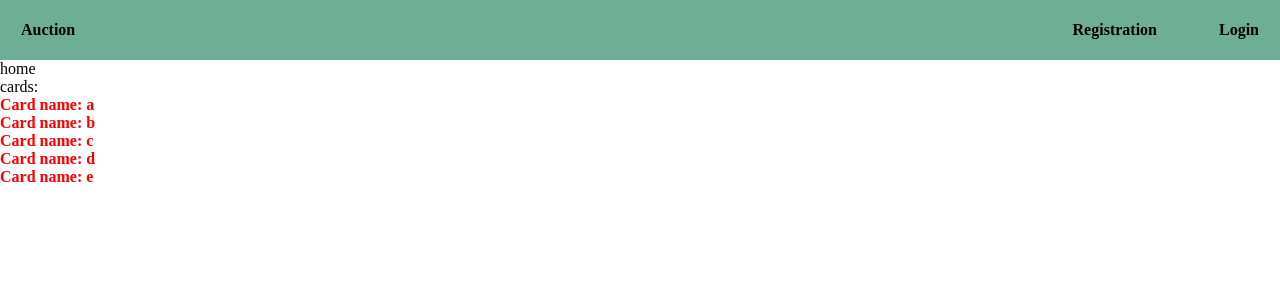
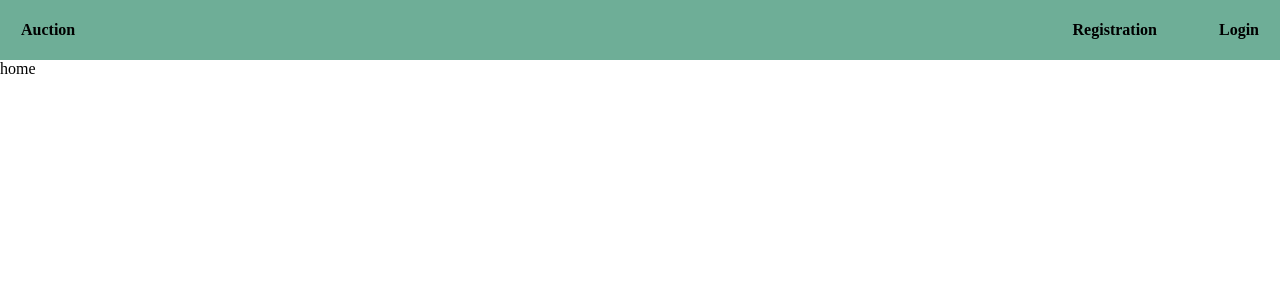
Before and after one commit to KirillKovaluk/web_app, a Vue app in the folder web/: page / in a window 1280 px wide. Shown: the top 300 px of the page. Built offline with nearby package versions, Linux system fonts and the light colour scheme; the HTML template or start-up script is replaced by a standard one.

Commit message:
routing homepage

```diff
--- a/web/src/components/LotCard.vue
+++ /dev/null
@@ -1,29 +0,0 @@
-<template>
-  <div>
-    <div>
-      <span class="test test2">Card name: {{ name }}</span>
-    </div>
-  </div>
-</template>
-
-<script>
-export default {
-  props: {
-    name: String
-  },
-  data() {
-    return {
-
-    }
-  }
-}
-</script>
-
-<style scoped>
-.test {
-  color: red;
-}
-.test2 {
-  font-weight: bold;
-}
-</style>
--- a/web/src/components/Menu.vue
+++ b/web/src/components/Menu.vue
@@ -3,18 +3,18 @@
     <div class="navbar">
 
       <div class="nav-left">
-        <div class="navbar-block">
+        <div @click="home" class="navbar-block">
           <span class="navbar-text">Auction</span>
         </div>
       </div>
 
 
       <div class="nav-right">
-        <div class="navbar-block margin-left-20">
-          <span class="navbar-text">Registration</span>
+        <div @click="registration" class="navbar-block margin-left-20">
+          <span class="navbar-text nav-item">Registration</span>
         </div>
-        <div class="navbar-block margin-left-20">
-          <span class="navbar-text">Login</span>
+        <div @click="login" class="navbar-block margin-left-20">
+          <span class="navbar-text nav-item">Login</span>
         </div>
       </div>
 
@@ -38,7 +38,14 @@ export default {
   computed: {
   },
   methods: {
-    testFoo() {
+    home() {
+      this.$router.push('/');
+    },
+    registration() {
+      this.$router.push('/registration');
+    },
+    login() {
+      this.$router.push('/login');
     }
   },
 }
@@ -72,4 +79,7 @@ export default {
 .margin-left-20 {
   margin-left: 20px;
 }
+.nav-item:hover {
+  text-decoration: underline;
+}
 </style>
--- a/web/src/views/HomeView.vue
+++ b/web/src/views/Home.vue
@@ -2,25 +2,16 @@
   <div>
     <div>
       <span>home</span>
-    </div>
-    <div>
-      <span>cards: </span>
-    </div>
-    <div>
-      <div v-for="item in cardArray" :key="item.id">
-        <LotCard :name="item"></LotCard>
-      </div>
     </div>
   </div>
 </template>
 
 <script>
 
-import LotCard from '../components/LotCard'
+//import LotCard from '../components/LotCard'
 
 export default {
   components: {
-    LotCard,
   },
   data() {
     return {
--- /dev/null
+++ b/web/src/views/Login.vue
@@ -0,0 +1,30 @@
+<template>
+  <div>
+    <span>Login</span>
+  </div>
+</template>
+
+<script>
+
+export default {
+  components: {
+  },
+  data() {
+    return {
+      test: 'teee',
+    }
+  },
+  watch: {
+  },
+  computed: {
+  },
+  methods: {
+    testFoo() {
+    }
+  },
+}
+</script>
+
+<style scoped>
+
+</style>
--- /dev/null
+++ b/web/src/views/Registration.vue
@@ -0,0 +1,30 @@
+<template>
+  <div>
+    <span>Registration</span>
+  </div>
+</template>
+
+<script>
+
+export default {
+  components: {
+  },
+  data() {
+    return {
+      test: 'teee',
+    }
+  },
+  watch: {
+  },
+  computed: {
+  },
+  methods: {
+    testFoo() {
+    }
+  },
+}
+</script>
+
+<style scoped>
+
+</style>
```
Also changed, not shown: web/src/router/index.js (+6 -3 lines), web/src/views/RegistrationView.vue (deleted).
